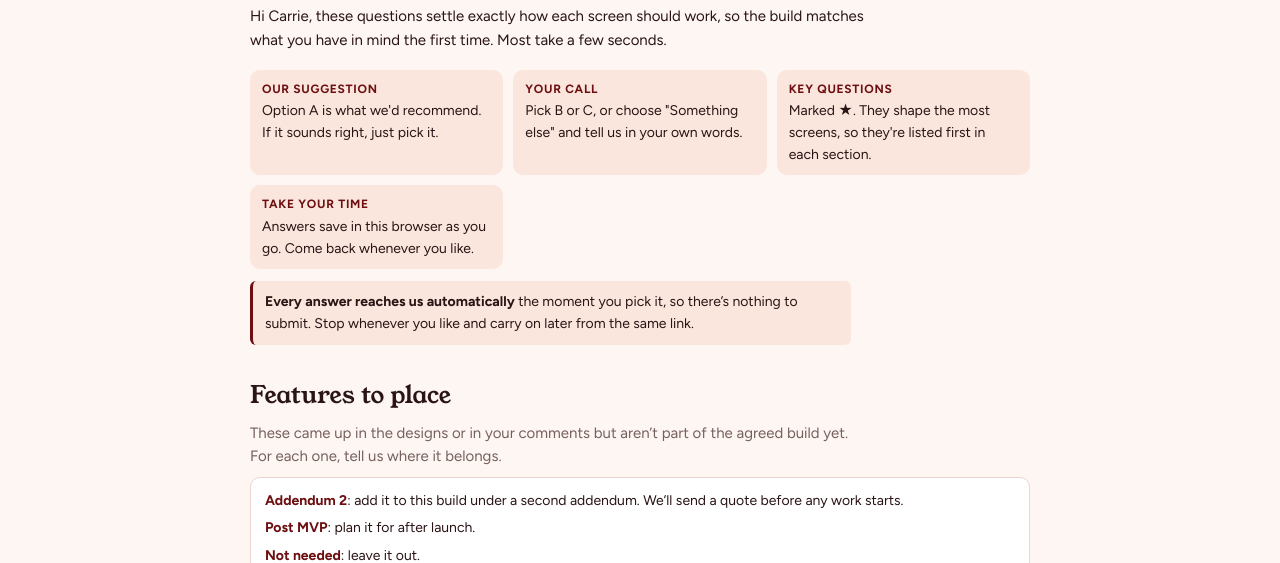
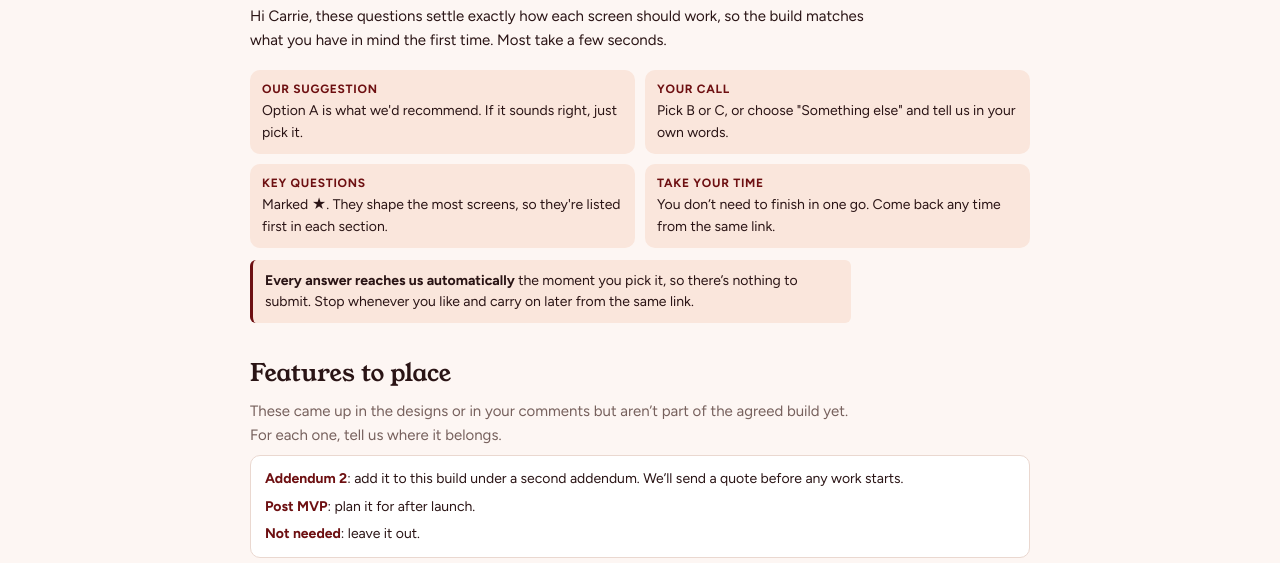
Before and after one commit to professionalsusweb-coder/cherie-decisions-k7q4m, a plain HTML site: page index.html in a window 1280 px wide. Shown: the part 169-732 px from the top of the page. Drawn offline with Linux system fonts and the light colour scheme.

Commit message:
Copy tweak for live mode

```diff
--- a/index.html
+++ b/index.html
@@ -46,7 +46,7 @@ button{font:inherit;cursor:pointer}
 .intro{padding-block:28px 8px;display:flex;flex-direction:column;gap:12px}
 .intro h1{font-size:30px;line-height:1.15}
 .intro p{margin:0;max-width:64ch;color:var(--ink)}
-.howto{display:grid;grid-template-columns:repeat(auto-fit,minmax(200px,1fr));gap:10px;margin-top:6px}
+.howto{display:grid;grid-template-columns:repeat(auto-fit,minmax(min(100%,300px),1fr));gap:10px;margin-top:6px}
 .howto div{background:var(--tint);border-radius:10px;padding:10px 12px;font-size:14px}
 .howto b{display:block;font-size:12px;text-transform:uppercase;letter-spacing:.06em;color:var(--brand);margin-bottom:2px}
 .warn{background:var(--tint);border-left:3px solid var(--brand);padding:10px 12px;border-radius:6px;font-size:14px}
@@ -125,7 +125,7 @@ details summary{cursor:pointer;color:var(--brand);font-size:14px}
       <div><b>Our suggestion</b>Option A is what we'd recommend. If it sounds right, just pick it.</div>
       <div><b>Your call</b>Pick B or C, or choose "Something else" and tell us in your own words.</div>
       <div><b>Key questions</b>Marked ★. They shape the most screens, so they're listed first in each section.</div>
-      <div><b>Take your time</b>Answers save in this browser as you go. Come back whenever you like.</div>
+      <div><b>Take your time</b><span id="takeTime">Answers save in this browser as you go. Come back whenever you like.</span></div>
     </div>
     <p class="warn" id="storeWarn"><b>When you're done</b>, or want to send what you have so far, press <b>Send answers</b> at the top and paste the text into an email to Peter. We only see your answers once you send them.</p>
   </section>
@@ -345,6 +345,7 @@ function doImport() {
 
 if (LIVE) {
   setState('Answers send automatically');
+  document.getElementById('takeTime').textContent = 'You don’t need to finish in one go. Come back any time from the same link.';
   document.getElementById('storeWarn').innerHTML = '<b>Every answer reaches us automatically</b> the moment you pick it, so there’s nothing to submit. Stop whenever you like and carry on later from the same link.';
   document.getElementById('openSend').textContent = 'Submit';
   document.getElementById('sendTitle').textContent = 'Submit your answers';
```
